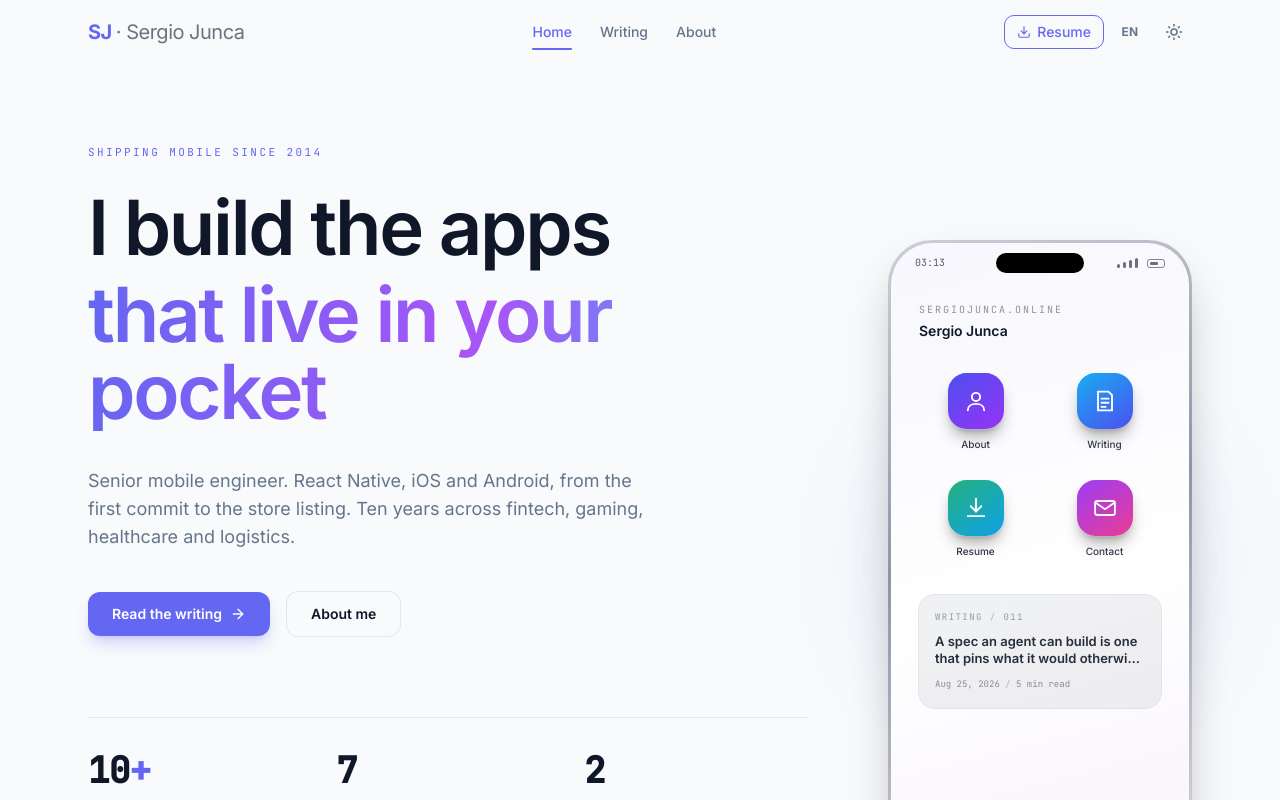
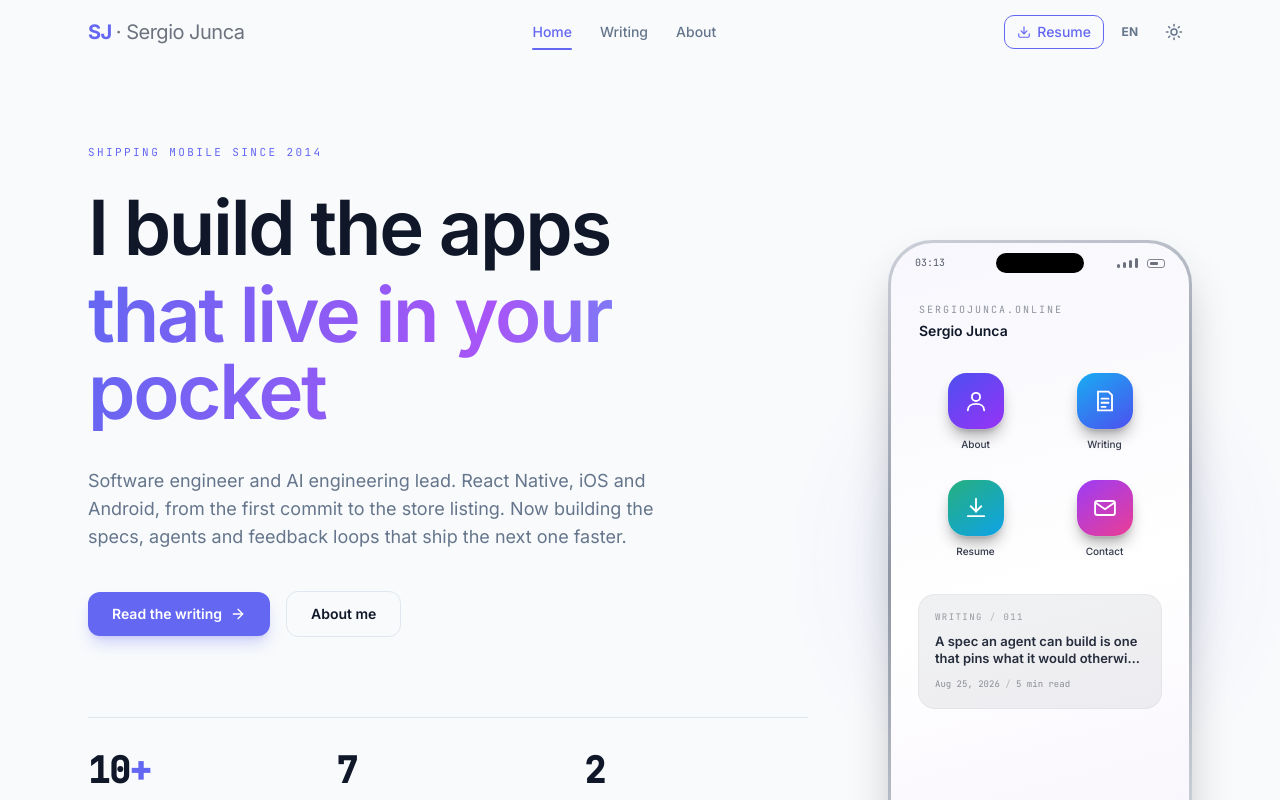
Before and after one commit to sjunka/sergio-portfolio, a React (Vite) app: page / in a window 1280 px wide. Shown: the top 800 px of the page. Built offline with nearby package versions, Linux system fonts and the light colour scheme.

Commit message:
feat: reframe the site copy around software and AI engineering

```diff
--- a/src/i18n/en.ts
+++ b/src/i18n/en.ts
@@ -21,7 +21,7 @@ export const en = {
   hero: {
     badge: 'Open to Senior & SSR Roles',
     jobTitle: 'Senior Mobile Engineer',
-    tags: ['React Native', 'TypeScript', 'iOS & Android', '10+ Years'],
+    tags: ['React Native', 'TypeScript', 'iOS & Android', 'AI Agents'],
     descPre: 'Building production-grade cross-platform mobile apps across ',
     descIndustries: 'fintech, gaming, healthcare, and logistics',
     descPost: ', from architecture to App Store.',
@@ -38,8 +38,8 @@ export const en = {
     title: 'Engineering mobile experiences at scale',
     description: "I don't just write code — I build systems, mentor teams, and deliver products that live in millions of pockets.",
     bio1Pre: "I'm a ",
-    bio1Strong: 'Senior Mobile Engineer',
-    bio1Post: ' with over 10 years of experience building and shipping production-grade React Native applications across fintech, gaming, healthcare, and logistics industries.',
+    bio1Strong: 'software engineer and AI engineering lead',
+    bio1Post: ' who ships production React Native across fintech, gaming, healthcare and logistics, and now designs the specs, contracts and guardrails that let AI agents build alongside the team.',
     bio2: "My expertise spans the full mobile lifecycle, from architecture decisions and scalable component systems to CI/CD pipelines, App Store deployments, and performance optimization. I've led engineering teams, mentored developers, and delivered features trusted by real users every day.",
     bio3Pre: 'I hold a ',
     bio3Strong: "Bachelor's degree in Computer Science and Engineering",
@@ -81,7 +81,7 @@ export const en = {
   },
   experience: {
     label: 'Experience',
-    title: '10+ years of mobile engineering',
+    title: 'The work that shipped',
     description: 'A track record of delivering production-grade React Native apps across industries and geographies.',
     contract: 'Contract',
     fullTime: 'Full-Time',
@@ -221,7 +221,7 @@ export const en = {
     eyebrow: 'Shipping mobile since 2014',
     headlineA: 'I build the apps',
     headlineB: 'that live in your pocket',
-    lede: 'Senior mobile engineer. React Native, iOS and Android, from the first commit to the store listing. Ten years across fintech, gaming, healthcare and logistics.',
+    lede: 'Software engineer and AI engineering lead. React Native, iOS and Android, from the first commit to the store listing. Now building the specs, agents and feedback loops that ship the next one faster.',
     readWriting: 'Read the writing',
     aboutMe: 'About me',
     phoneLabel: 'Interactive phone home screen — the apps open sections of this site',
--- a/src/i18n/es.ts
+++ b/src/i18n/es.ts
@@ -21,7 +21,7 @@ export const es = {
   hero: {
     badge: 'Disponible para Roles Senior & SSR',
     jobTitle: 'Ingeniero Mobile Senior',
-    tags: ['React Native', 'TypeScript', 'iOS & Android', '10+ Años'],
+    tags: ['React Native', 'TypeScript', 'iOS & Android', 'Agentes de IA'],
     descPre: 'Construyendo aplicaciones móviles multiplataforma de nivel productivo en ',
     descIndustries: 'fintech, gaming, salud y logística',
     descPost: ', desde la arquitectura hasta la App Store.',
@@ -38,8 +38,8 @@ export const es = {
     title: 'Creando experiencias mobile a escala',
     description: 'No solo escribo código — construyo sistemas, mentoreo equipos y entrego productos que viven en millones de bolsillos.',
     bio1Pre: 'Soy ',
-    bio1Strong: 'Ingeniero Mobile Senior',
-    bio1Post: ' con más de 10 años de experiencia construyendo y lanzando aplicaciones React Native de nivel productivo en fintech, gaming, salud y logística.',
+    bio1Strong: 'ingeniero de software y líder de ingeniería de IA',
+    bio1Post: ' que lanza React Native en producción en fintech, gaming, salud y logística, y hoy diseña las specs, los contratos y los límites con los que los agentes de IA construyen junto al equipo.',
     bio2: 'Mi experiencia abarca el ciclo de vida móvil completo, desde decisiones de arquitectura y sistemas de componentes escalables hasta pipelines de CI/CD, despliegues en la App Store y optimización de rendimiento. He liderado equipos de ingeniería, mentoreado desarrolladores y entregado funcionalidades en las que confían usuarios reales cada día.',
     bio3Pre: 'Soy ',
     bio3Strong: 'Licenciado en Ingeniería de Sistemas y Computación',
@@ -81,7 +81,7 @@ export const es = {
   },
   experience: {
     label: 'Experiencia',
-    title: '10+ años de ingeniería mobile',
+    title: 'El trabajo que salió a producción',
     description: 'Un historial de entrega de aplicaciones React Native de nivel productivo en diversas industrias y geografías.',
     contract: 'Contrato',
     fullTime: 'Tiempo Completo',
@@ -221,7 +221,7 @@ export const es = {
     eyebrow: 'Publicando apps desde 2014',
     headlineA: 'Construyo las apps',
     headlineB: 'que viven en tu bolsillo',
-    lede: 'Ingeniero mobile senior. React Native, iOS y Android, del primer commit a la ficha de la tienda. Diez años en fintech, gaming, salud y logística.',
+    lede: 'Ingeniero de software y líder de ingeniería de IA. React Native, iOS y Android, del primer commit a la ficha de la tienda. Ahora construyo las specs, los agentes y los bucles de feedback que aceleran lo siguiente.',
     readWriting: 'Leer el blog',
     aboutMe: 'Sobre mí',
     phoneLabel: 'Pantalla de inicio interactiva — cada app abre una sección de este sitio',
```
